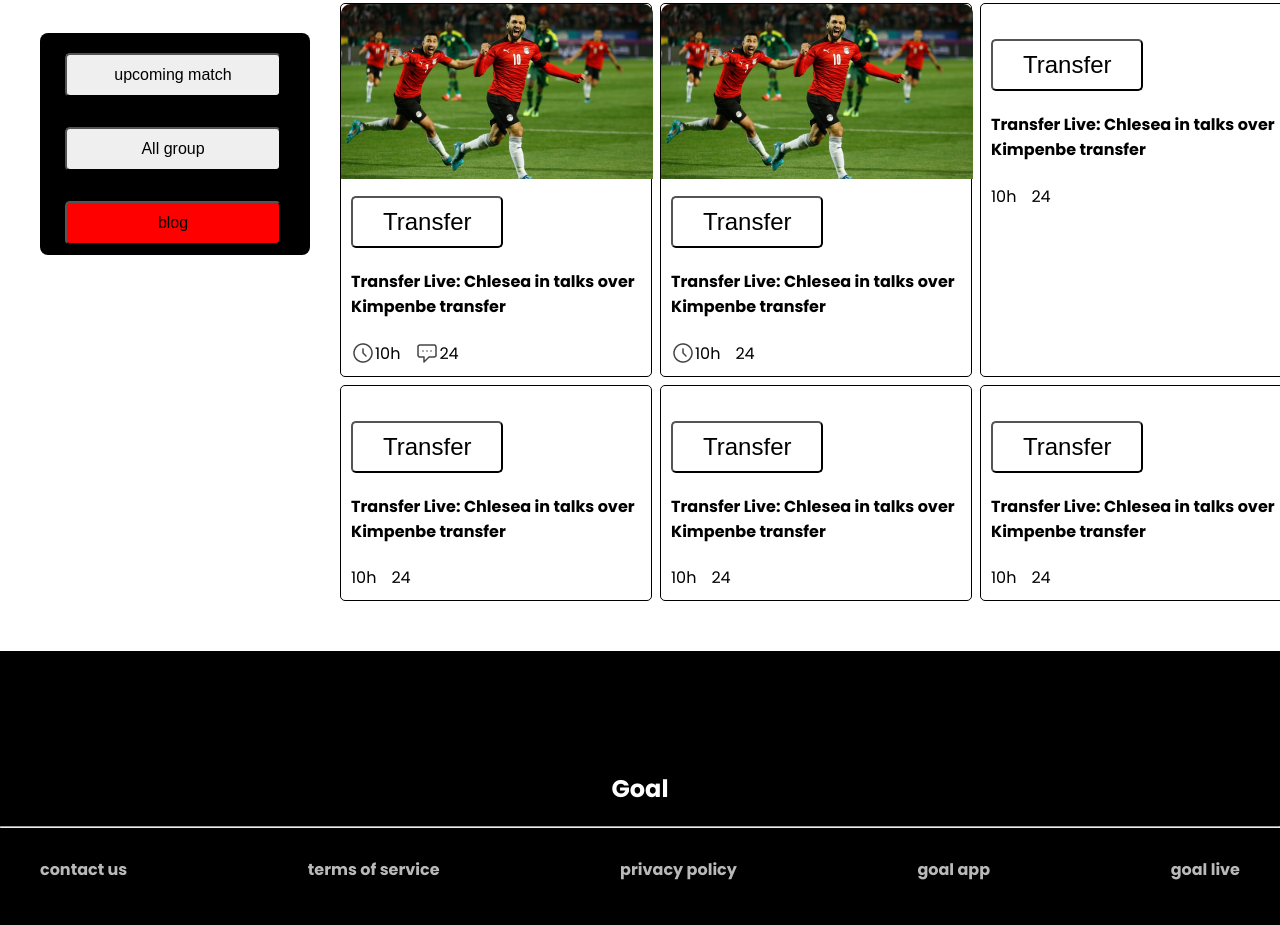
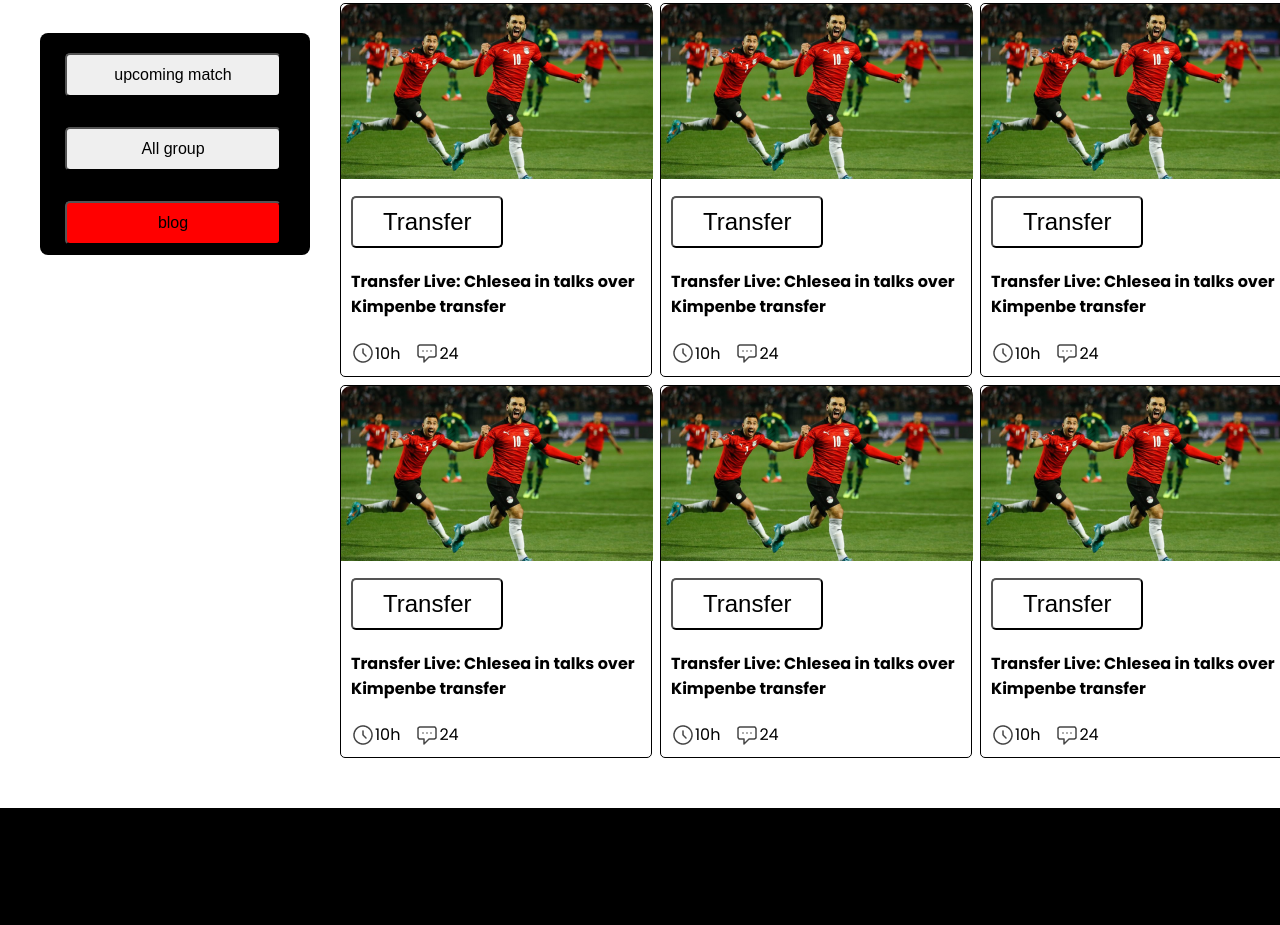
Before and after one commit to supria-saha/world-cup-2nd-assingment, a plain HTML site: page index.html in a window 1280 px wide. Shown: the part 607-1532 px from the top of the page. Drawn offline with Linux system fonts and the light colour scheme; the site is published under a folder, as on GitHub Pages, so addresses that start at the root find nothing.

Commit message:
my website

```diff
--- a/index.html
+++ b/index.html
@@ -68,63 +68,63 @@
                             <div class="tnc">
                                 <img src="assets/Time Icon.png" alt="">
                                 <span>10h</span>
-                                <img src="/assets/Chat Icon.png" alt="">
+                                <img src="assets/Chat Icon.png" alt="">
                                 <span>24</span>
                             </div>
                         </div>
                     </div>
                     <div class="blog w-33">
-                        <img src="/assets/Blog Image.png" alt="">
+                        <img src="assets/Blog Image.png" alt="">
                         <div class="blog-content">
                             <button class="btn-outline">Transfer</button>
                             <h4>Transfer Live: Chlesea in talks
                                 over Kimpenbe transfer</h4>
                             <div class="tnc">
-                                <img src="/assets/Time Icon.png" alt="">
+                                <img src="assets/Time Icon.png" alt="">
                                 <span>10h</span>
-                                <img src="/assets/Chat Icon.png" alt="">
+                                <img src="assets/Chat Icon.png" alt="">
                                 <span>24</span>
                             </div>
                         </div>
                     </div>
                     <div class="blog w-33">
-                        <img src="/assets/Blog Image.png" alt="">
+                        <img src="assets/Blog Image.png" alt="">
                         <div class="blog-content">
                             <button class="btn-outline">Transfer</button>
                             <h4>Transfer Live: Chlesea in talks
                                 over Kimpenbe transfer</h4>
                             <div class="tnc">
-                                <img src="/assets/Time Icon.png" alt="">
+                                <img src="assets/Time Icon.png" alt="">
                                 <span>10h</span>
-                                <img src="/assets/Chat Icon.png" alt="">
+                                <img src="assets/Chat Icon.png" alt="">
                                 <span>24</span>
                             </div>
                         </div>
                     </div>
                     <div class="blog w-33">
-                        <img src="/assets/Blog Image.png" alt="">
+                        <img src="assets/Blog Image.png" alt="">
                         <div class="blog-content">
                             <button class="btn-outline">Transfer</button>
                             <h4>Transfer Live: Chlesea in talks
                                 over Kimpenbe transfer</h4>
                             <div class="tnc">
-                                <img src="/assets/Time Icon.png" alt="">
+                                <img src="assets/Time Icon.png" alt="">
                                 <span>10h</span>
-                                <img src="/assets/Chat Icon.png" alt="">
+                                <img src="assets/Chat Icon.png" alt="">
                                 <span>24</span>
                             </div>
                         </div>
                     </div>
                     <div class="blog w-33">
-                        <img src="/assets/Blog Image.png" alt="">
+                        <img src="assets/Blog Image.png" alt="">
                         <div class="blog-content">
                             <button class="btn-outline">Transfer</button>
                             <h4>Transfer Live: Chlesea in talks
                                 over Kimpenbe transfer</h4>
                             <div class="tnc">
-                                <img src="/assets/Time Icon.png" alt="">
+                                <img src="assets/Time Icon.png" alt="">
                                 <span>10h</span>
-                                <img src="/assets/Chat Icon.png" alt="">
+                                <img src="assets/Chat Icon.png" alt="">
                                 <span>24</span>
                             </div>
                         </div>
```
